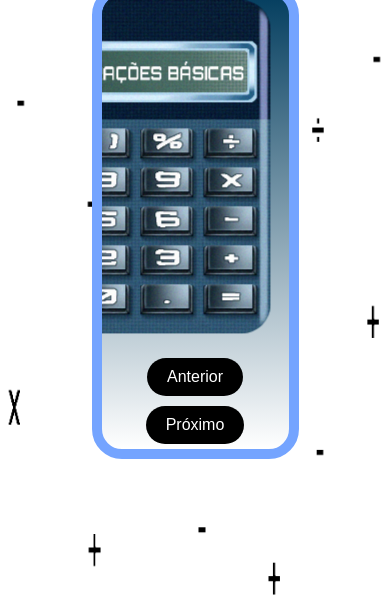
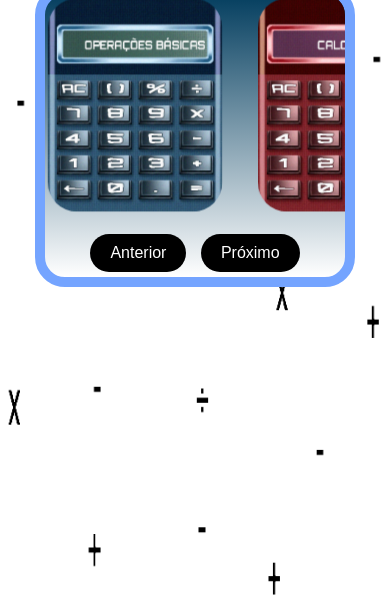
Before and after one commit to Estevao-Rodrigues-de-Freitas/Calcule-Aqui, a plain HTML site: page index.html in a window 390 px wide. Shown: the part 249-844 px from the top of the page. Drawn offline with Linux system fonts and the light colour scheme.

Commit message:
Add files via upload

```diff
--- a/grafico.css
+++ b/grafico.css
@@ -104,12 +104,12 @@
 @media (max-width: 768px) {
 
     .conter-calcula {
-        width: 50%;
+        width: 80%;
     }
 
     .carrossel {
         display: flex;
-        gap: 80px;
+        gap: 30px;
         transition: transform 0.5s ease-in-out;
         position: relative;
     }
@@ -121,7 +121,7 @@
     }
 
     .imagemc {
-        width: 70%;
+        width: 60%;
         flex-shrink: 0;
         align-items: center;
         cursor: pointer;
```
